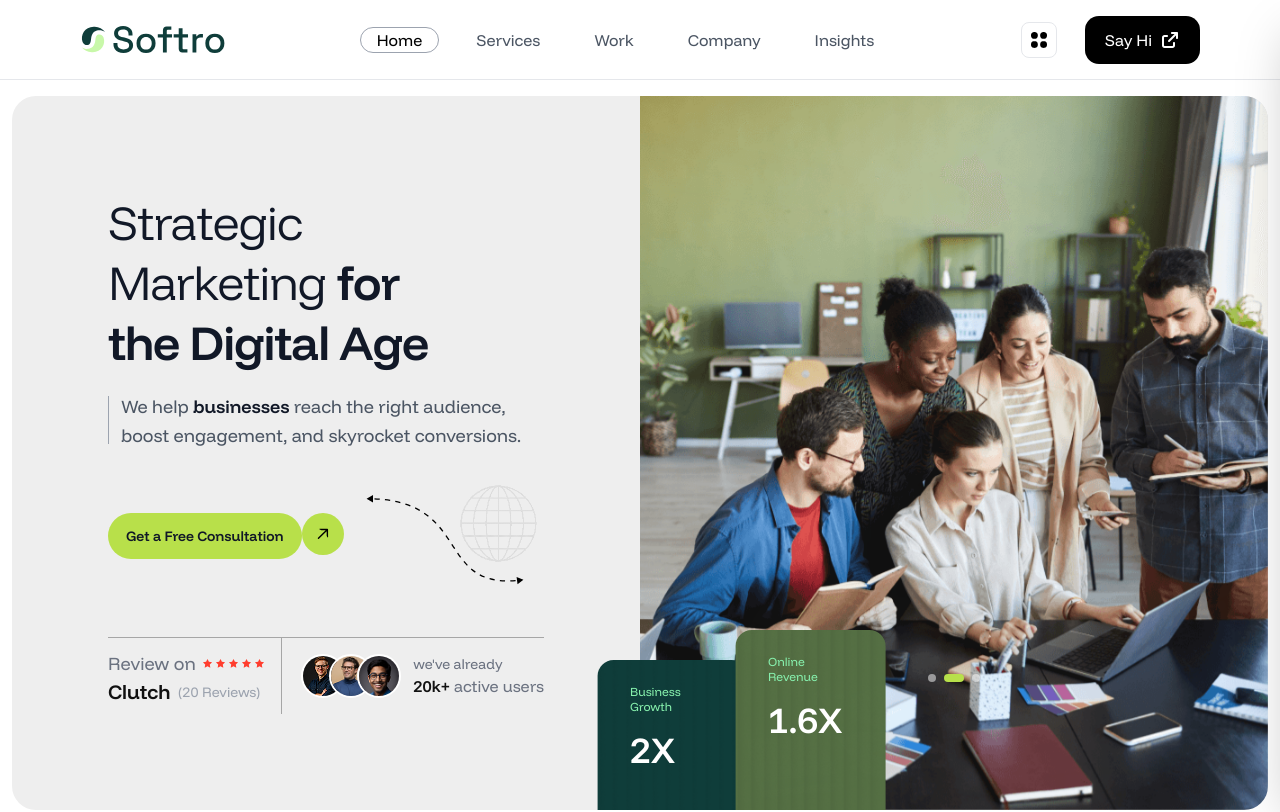
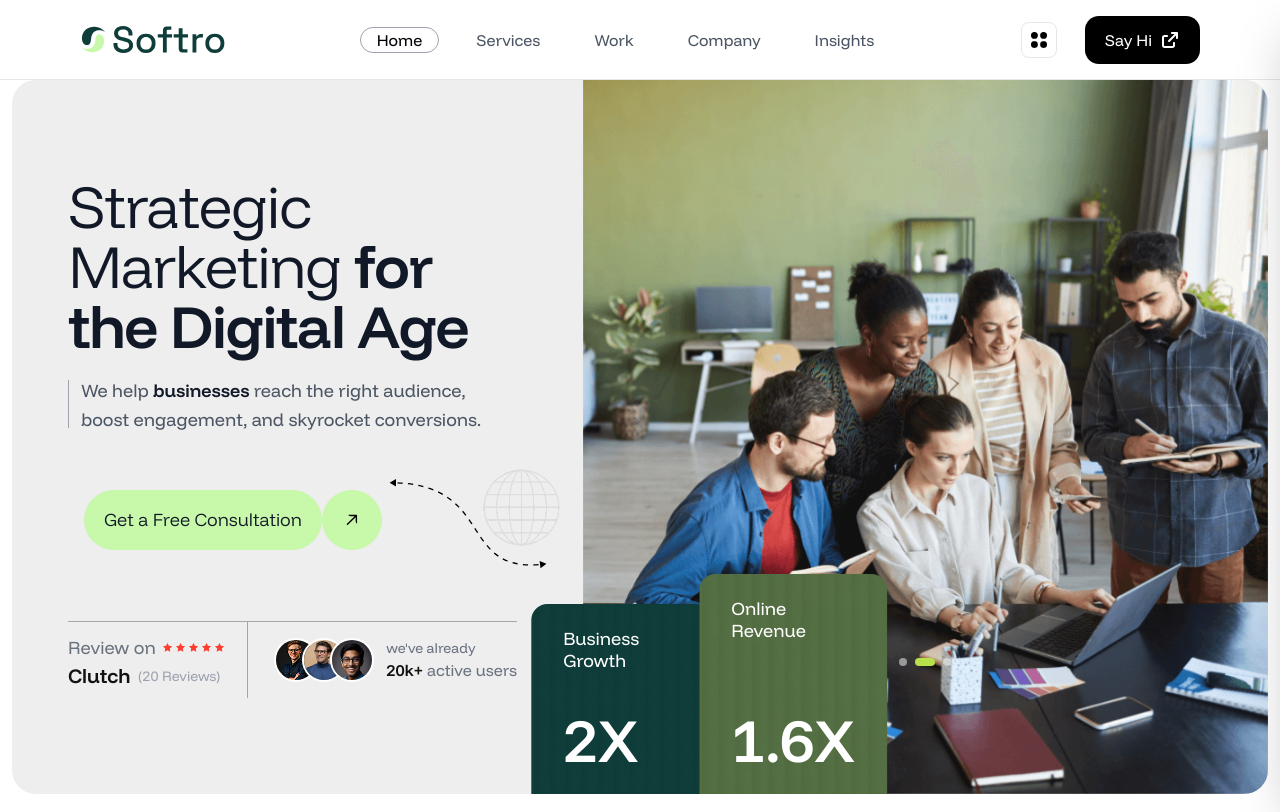
Before and after one commit to minibot47/Softro, a Next.js app: page /page2 in a window 1280 px wide. Shown: the top 812 px of the page. Built offline with nearby package versions, Linux system fonts and the light colour scheme.

Commit message:
edits to the hero section

```diff
--- a/components/page2.js
+++ b/components/page2.js
@@ -27,14 +27,14 @@ export default function Page2Content() {
   return (
     <>
       <Navbar/>
-      <section className="min-h-screen pt-24 2xl:px-10 px-3 bg-white dark:bg-[#0f1210]">
+      <section className="min-h-screen pt-20 2xl:px-10 px-3 bg-white dark:bg-[#0f1210]">
         {/* HERO */}
-        <div className=" relative w-full grid grid-cols-2 bg-[#EEEEEE] min-h-[80vh] rounded-[24px]">
+        <div className="relative w-full grid bg-[#EEEEEE] min-h-[80vh] rounded-[24px]" style={{ gridTemplateColumns: '1fr 1.2fr' }}>
 
           {/* LEFT */}
-          <div className="flex flex-col justify-center px-16 xl:px-24 py-24 relative items-center">
-            <div className='w-full h-fit '>
-                <h1 className="text-5xl 2xl:text-8xl font-light leading-tight mb-5 text-gray-900 tracking-tight">
+          <div className="flex  flex-col justify-center px-4 py-24 relative items-center">
+            <div className='w-full h-fit pl-10'>
+                <h1 className="text-6xl 2xl:text-8xl font-light  mb-5 text-gray-900 tracking-tight">
                 Strategic<br />
                 Marketing{' '}
                 <span className="font-bold">for<br />the Digital Age</span>
@@ -43,23 +43,23 @@ export default function Page2Content() {
                 <div className="flex items-start gap-3 mb-10 w-full  ">
                 <div className="w-px bg-gray-400 mt-1 flex-shrink-0" style={{ height: '48px' }} />
                 <p className="text-gray-600 text-lg leading-relaxed">
-                    We help <strong className="text-gray-900 font-semibold">businesses</strong> reach the right audience,
+                    We help <strong className="text-gray-900 font-semibold">businesses</strong> reach the right audience,<br/>
                     boost engagement, and skyrocket conversions.
                 </p>
                 </div>
 
-                <div className="flex items-center justify-between mb-14   ">
+                <div className="flex items-center justify-between pl-4 mb-14   ">
                     <div className='flex'>
                         <a
                         href="#"
-                        className="inline-flex items-center px-[18px] py-[13px] rounded-full font-semibold text-sm text-gray-900 transition-all hover:opacity-90"
-                        style={{ background: '#b8e04a' }}
+                        className="inline-flex items-center px-[20px] py-[12px] rounded-full font-thin text-lg text-gray-900 transition-all hover:opacity-90"
+                        style={{ background: '#C8F8A9' }}
                     >
                         Get a Free Consultation
                     </a>
 
-                    <div className="flex flex-shrink-0 h-[42px] w-[42px] bg-[#b8e04a] rounded-full items-center justify-center">
-                        <img src='/images/arrow.svg' alt='arrow'/>
+                    <div className="flex flex-shrink-0  bg-[#C8F8A9] rounded-full items-center justify-center">
+                        <img src='/images/arrow.svg' alt='arrow' className='px-5 py-5'/>
                     </div>
                     </div>
                     <div className='relative w-[180px] h-[90px] '>
@@ -68,7 +68,7 @@ export default function Page2Content() {
                     </div>
                 </div>
 
-                <div className="flex items-center justify-between  border-t-[0.1px] border-black/30 ">
+                <div className="flex items-center justify-between w-[90%] border-t-[0.1px] border-black/30 ">
                 <div className='border-r-[0.1px] border-black/30 w-[40%] py-3'>
                     <div className="flex items-center gap-1.5 mb-1">
                     <span className="text-lg text-gray-500">Review on</span>
@@ -111,7 +111,7 @@ export default function Page2Content() {
           </div>
 
           {/* RIGHT — Carousel */}
-          <div className="relative rounded-r-[24px] overflow-hidden">
+          <div className="relative  rounded-r-[24px] overflow-hidden">
             {images.map((src, i) => (
               <img
                 key={i}
@@ -144,31 +144,31 @@ export default function Page2Content() {
           </div>
 
           {/* STATS */}
-          <div className="absolute bottom-0 left-[65%] flex items-end z-50" style={{ transform: 'translateX(-80%)' }}>
+          <div className="absolute bottom-0 left-[64%] flex items-end z-50" style={{ transform: 'translateX(-80%)' }}>
             <div
-                className="rounded-t-2xl px-8 py-6 min-w-[150px]"
+                className="rounded-t-2xl flex flex-col justify-between px-8 py-6 min-w-[180px]"
                 style={{
-                height: '150px',
+                height: '190px',
                 backgroundImage: 'url(/images/project-completed.png)',
                 backgroundSize: 'cover',
                 backgroundPosition: 'center',
                 }}
             >
-                <p className="text-xs text-green-300 font-medium mb-4 leading-tight">Business<br/>Growth</p>
-                <p className="text-4xl font-bold text-white">2X</p>
+                <p className="text-lg text-white font-medium mb-4 leading-tight">Business<br/>Growth</p>
+                <p className="text-6xl font-bold text-white">2X</p>
             </div>
 
             <div
-                className="rounded-t-2xl -ml-3 px-8 py-6 min-w-[150px]"
+                className="rounded-t-2xl flex flex-col justify-between -ml-3 px-8 py-6 min-w-[180px]"
                 style={{
-                height: '180px',
+                height: '220px',
                 backgroundImage: 'url(/images/customer-satisfaction.png)',
                 backgroundSize: 'cover',
                 backgroundPosition: 'center',
                 }}
             >
-                <p className="text-xs text-green-300 font-medium mb-4 leading-tight">Online<br/>Revenue</p>
-                <p className="text-4xl font-bold text-white">1.6X</p>
+                <p className="text-lg text-white font-medium mb-4 leading-tight">Online<br/>Revenue</p>
+                <p className="text-6xl font-bold text-white">1.6X</p>
             </div>
           </div>
 
```
